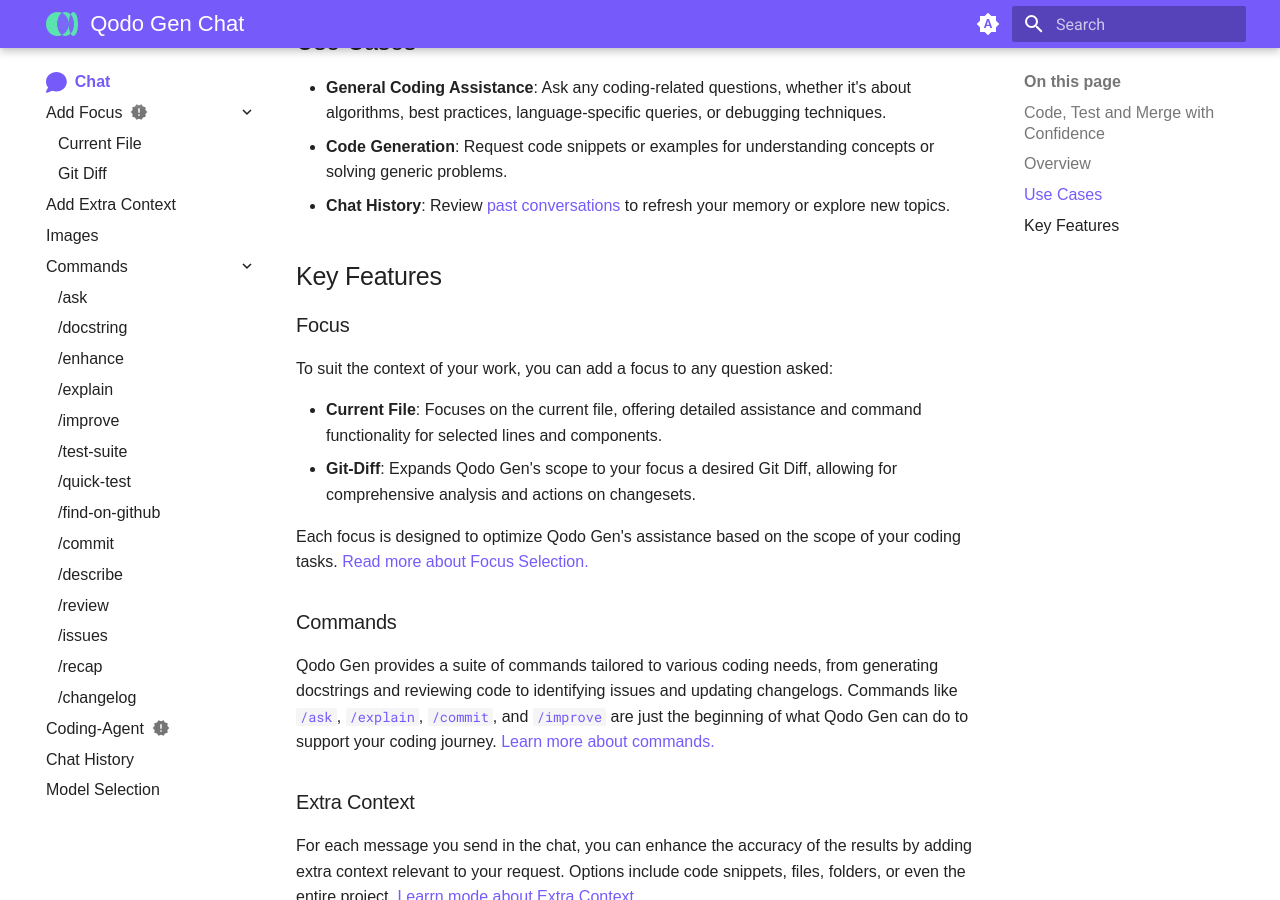
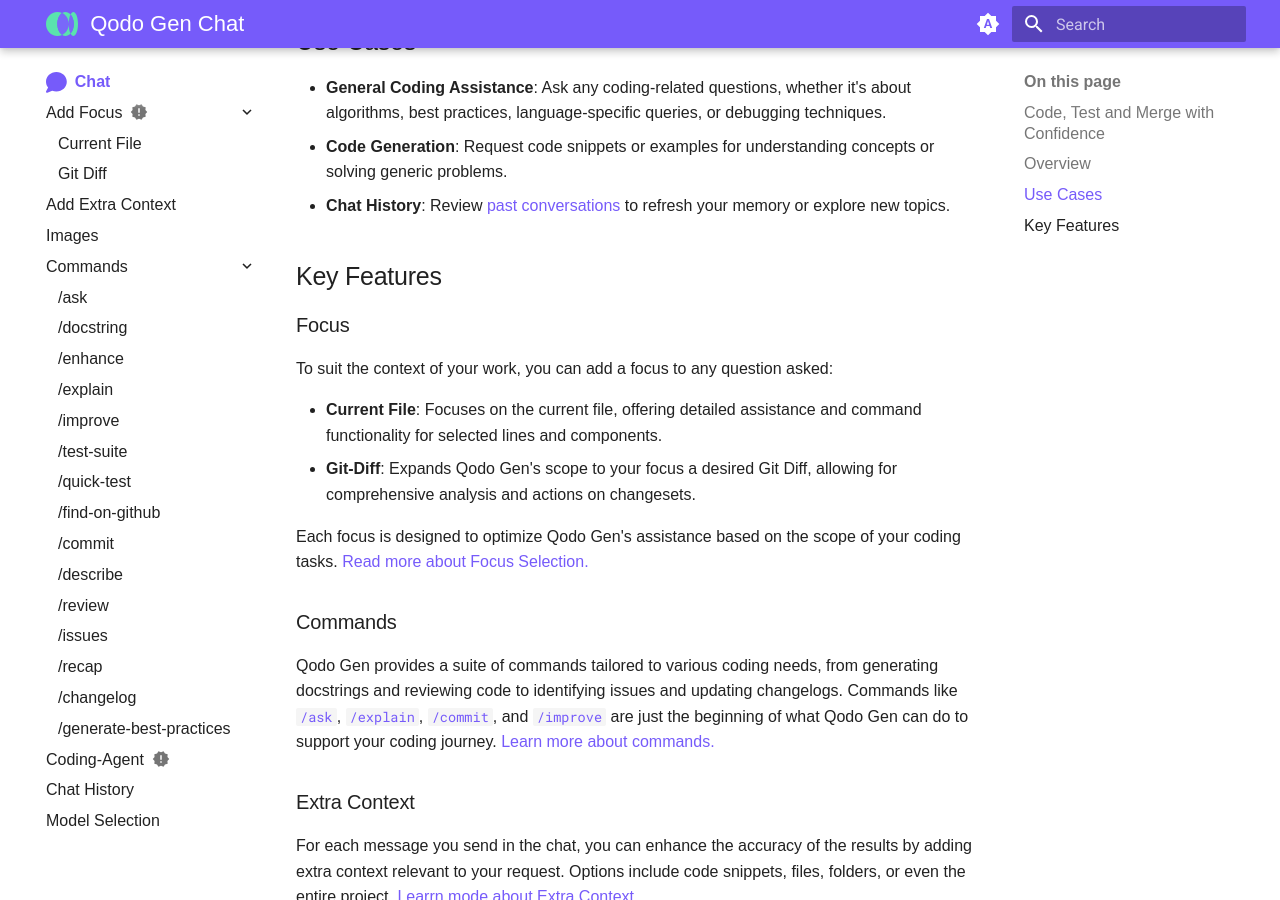
Before and after one commit to Codium-ai/codiumate-docs, an MkDocs documentation site: the page built from docs/chat/index.md, in a window 1280 px wide and 900 px high, scrolled down 538 px. Built offline with MkDocs 1.6.1 and Material for MkDocs 9.7.7, drawn with Linux system fonts in a browser that asks for light colours.

Commit message:
Update mkdocs.yml

```diff
--- a/mkdocs.yml
+++ b/mkdocs.yml
@@ -44,6 +44,7 @@
       - /issues: 'chat/commands/issues.md'
       - /recap: 'chat/commands/recap.md'
       - /changelog: 'chat/commands/update-changelog.md'
+      - /generate-best-practices: 'chat/commands/best-practices.md'
     - Coding-Agent: 'chat/coding-agent.md'
     - Chat History: 'chat/chat-history.md'
     - Model Selection: 'chat/model-selection.md'
```
